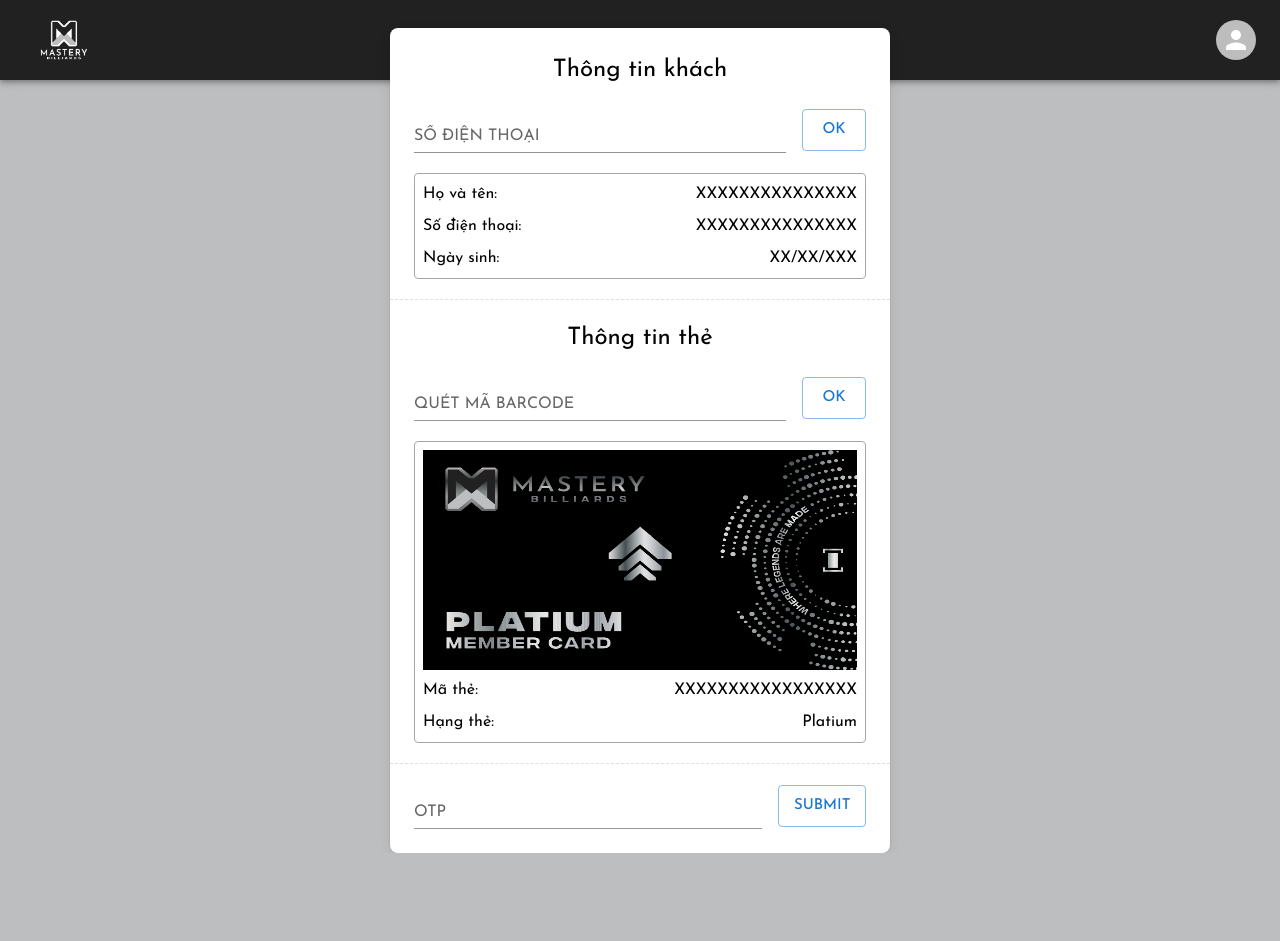
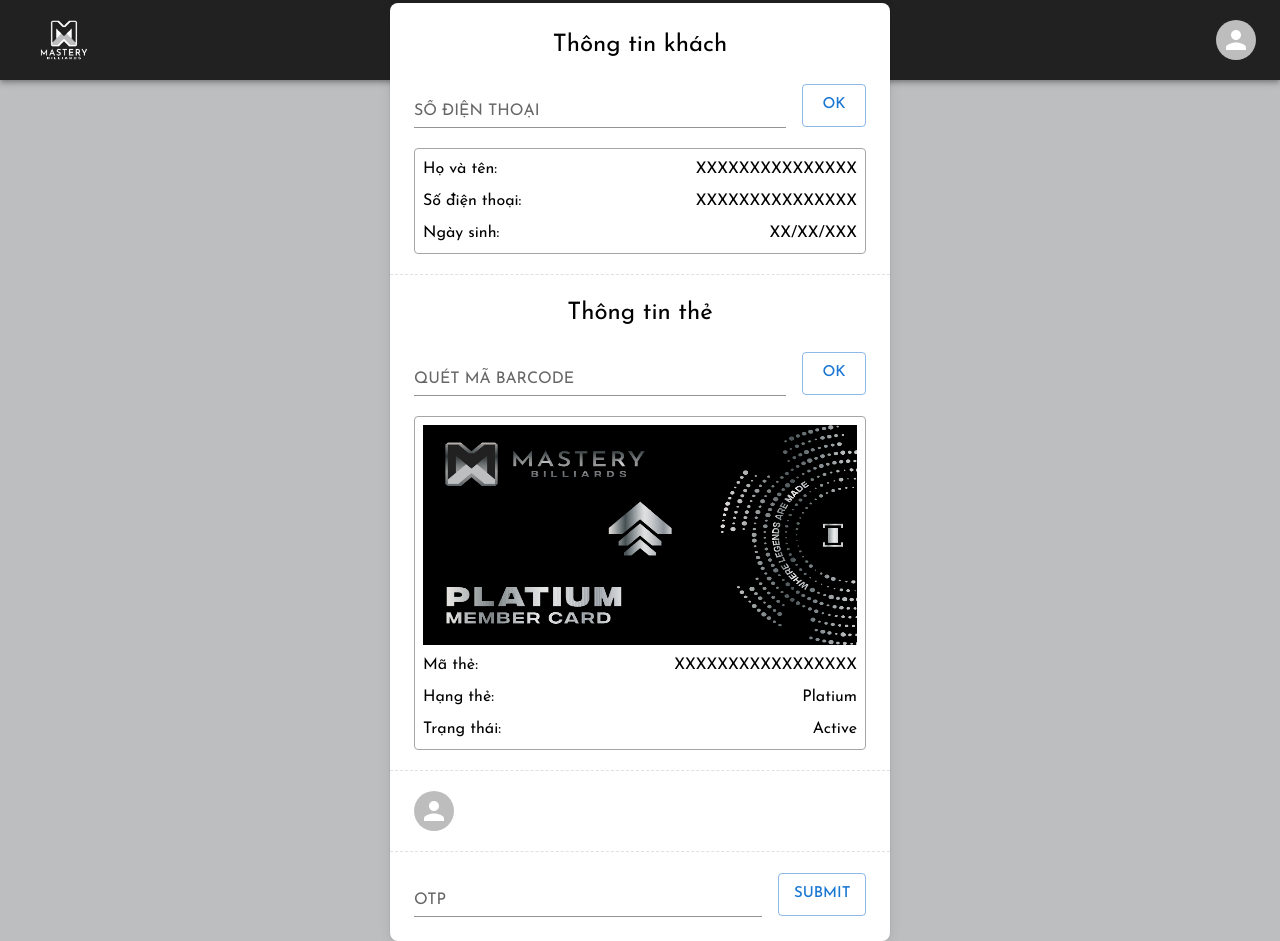
Before and after one commit to Mastery-Billiards/mastery-launchpad-web, a Next.js app: page /card-issuance in a window 1280 px wide. Before the commit the page ends 853 px from the top, so only its background shows below. Built offline with nearby package versions, Linux system fonts and the light colour scheme; some icons are missing; what @mui/material-nextjs would draw is missing.

Commit message:
update layout

```diff
--- a/src/app/card-issuance/page.tsx
+++ b/src/app/card-issuance/page.tsx
@@ -1,17 +1,17 @@
 'use client'
 import React from 'react'
-import { Stack, TextField, Button, Typography, Divider } from '@mui/material'
+import { Stack, TextField, Button, Typography, Divider, Avatar } from '@mui/material'
 import ArrowBackIosIcon from '@mui/icons-material/ArrowBackIos'
 import { useRouter } from 'next/navigation'
 import Image from 'next/image'
+import { useResponsiveValue } from '@/app/hooks/use-responsive-value'
 
 export default function Page() {
   const router = useRouter()
+  const isMobile = useResponsiveValue({ xs: true, md: false })
   return (
     <>
       <Stack
-        width={40}
-        height={40}
         alignItems="center"
         justifyContent="center"
         borderRadius="50%"
@@ -24,10 +24,14 @@
         }}
         onClick={() => router.push('/')}
         position="absolute"
+        zIndex={10}
+        left={{ xs: 30, md: 50 }}
+        top={{ xs: 105, md: 120 }}
       >
         <ArrowBackIosIcon />
       </Stack>
       <Stack
+        pt={{ xs: 4, md: 4 }}
         spacing={{ xs: 2, md: 4 }}
         alignItems="center"
         justifyContent="center"
@@ -37,7 +41,7 @@
           position="relative"
           bgcolor="#FFFFFF"
           boxShadow="0 0 0 1px rgba(0,0,0,.04),0 4px 16px -4px rgba(0,0,0,.16)"
-          borderRadius="8px"
+          borderRadius={isMobile ? 0 : '8px'}
           width={{ xs: '100%', md: 500 }}
           spacing={2.5}
           py={3}
@@ -115,7 +119,7 @@
                 <Stack
                   position="relative"
                   width="100%"
-                  height={{ xs: 150, md: 220 }}
+                  height={{ xs: 190, md: 220 }}
                 >
                   <Image src="/platium.png" alt="platium" fill />
                 </Stack>
@@ -135,8 +139,19 @@
                   <Typography>Hạng thẻ:</Typography>
                   <Typography>Platium</Typography>
                 </Stack>
+                <Stack
+                  direction="row"
+                  alignItems="center"
+                  justifyContent="space-between"
+                >
+                  <Typography>Trạng thái:</Typography>
+                  <Typography>Active</Typography>
+                </Stack>
               </Stack>
             </Stack>
+          </Stack>
+          <Stack px={3}>
+            <Avatar />
           </Stack>
           <Stack px={3} direction="row" alignItems="center" spacing={2}>
             <TextField fullWidth size="small" variant="standard" label="OTP" />
--- a/src/app/components/layout/layout.tsx
+++ b/src/app/components/layout/layout.tsx
@@ -24,7 +24,7 @@
           </Stack>
         </Toolbar>
       </AppBar>
-      <Box p={4}>{children}</Box>
+      <Box py={4}>{children}</Box>
     </Stack>
   )
 }
```
